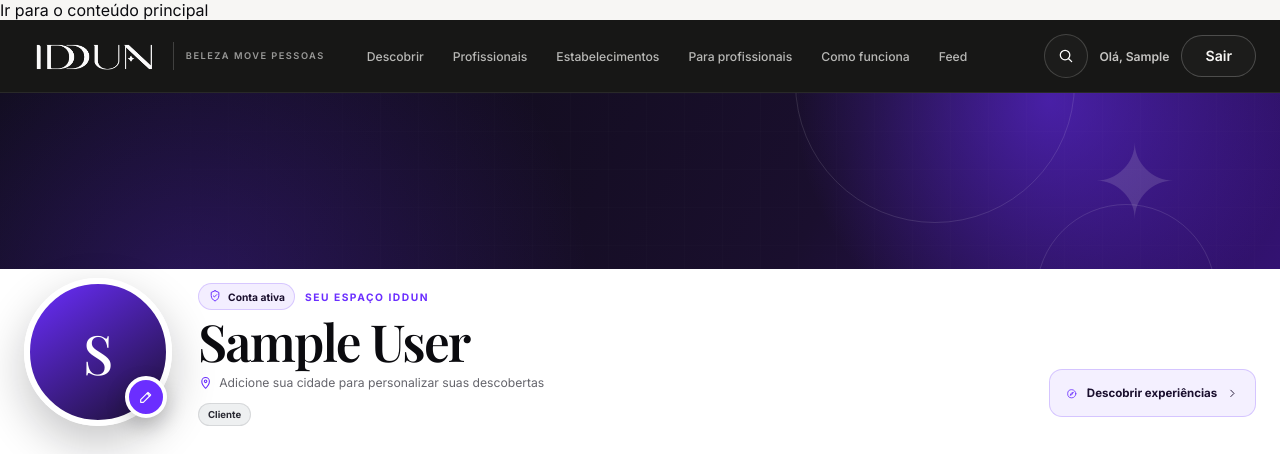
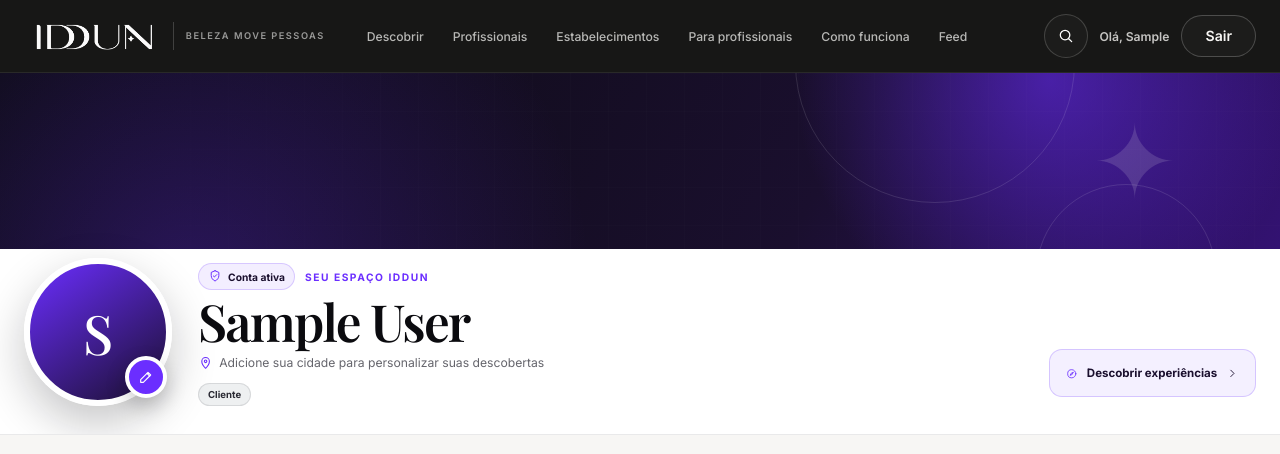
Before and after one commit to kastiliuu/iddun, a Flask app: page /minha-conta in a window 1280 px wide. Shown: the top 454 px of the page. Run offline with Flask 3, Linux system fonts and the light colour scheme; the visitor is signed in with stand-in values (Sample User, id 1); data comes from the database, SQL or seed files in the repository; data that the repository does not hold is empty; some libraries are stand-ins or nearby versions; some web fonts are replaced.

Commit message:
a11y: style skip link and main focus target

```diff
--- a/app/static/css/base.css
+++ b/app/static/css/base.css
@@ -67,6 +67,31 @@ main {
   display: block;
 }
 
+.skip-link {
+  position: fixed;
+  top: 8px;
+  left: 8px;
+  z-index: 9999;
+  padding: 10px 14px;
+  border-radius: 10px;
+  background: var(--color-ink);
+  color: #fff;
+  font-size: .78rem;
+  font-weight: 700;
+  text-decoration: none;
+  transform: translateY(-160%);
+  transition: transform .16s ease;
+}
+
+.skip-link:focus-visible {
+  transform: translateY(0);
+}
+
+#main-content:focus {
+  outline: none;
+}
+
+
 .sr-only {
   position: absolute;
   width: 1px;
```
